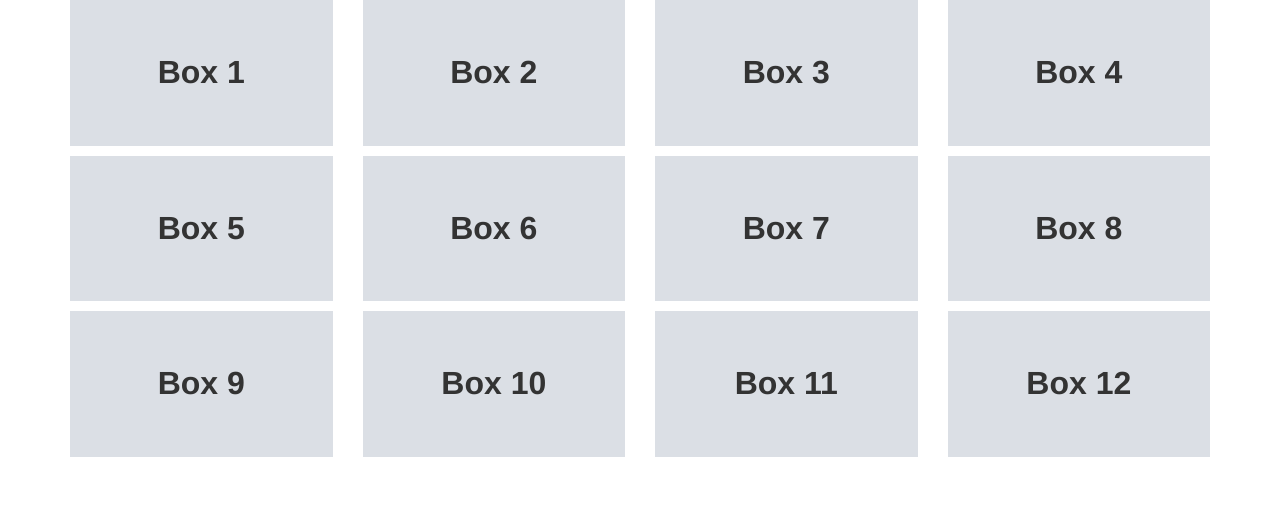
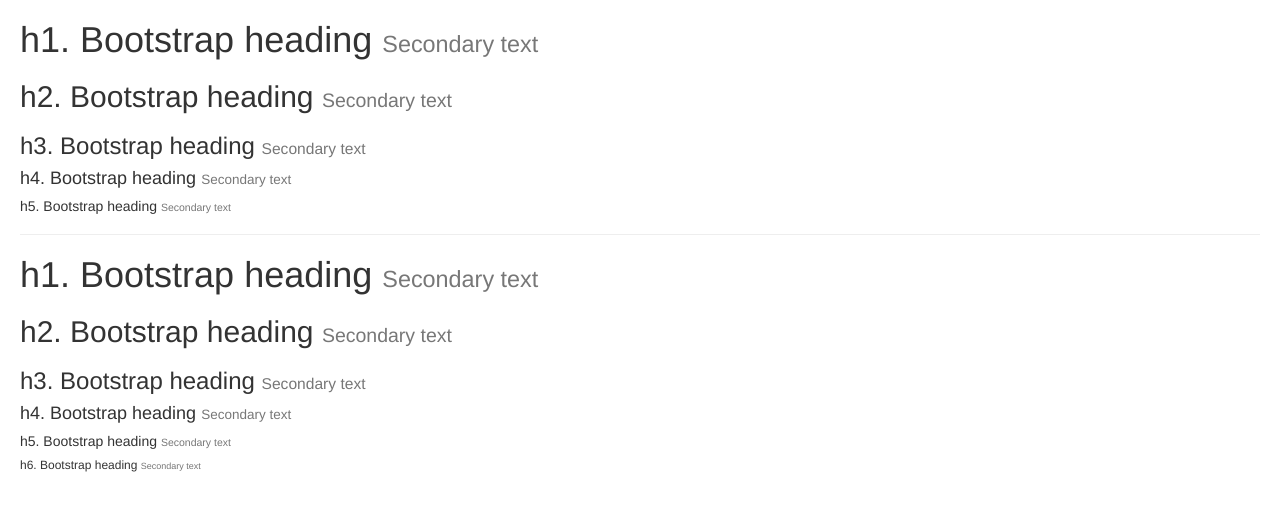
Before and after one commit to AABoachie/Bootstrap-Play, an Angular app in the folder ng-bootstrap-play/: page / in a window 1280 px wide. Shown: the top 510 px of the page. Built offline with nearby package versions, Linux system fonts and the light colour scheme.

Commit message:
working with typography

```diff
--- a/ng-bootstrap-play/angular.json
+++ b/ng-bootstrap-play/angular.json
@@ -27,6 +27,8 @@
               "src/styles.css"
             ],
             "scripts": [
+              "./node_modules/jquery/dist/jquery.min.js",
+              "./node_modules/bootstrap/dist/js/bootstrap.min.js"
             ]
           },
           "configurations": {
--- a/ng-bootstrap-play/package.json
+++ b/ng-bootstrap-play/package.json
@@ -22,6 +22,7 @@
     "@angular/router": "^6.0.3",
     "bootstrap": "^3.3.7",
     "core-js": "^2.5.4",
+    "jquery": "^3.3.1",
     "rxjs": "^6.0.0",
     "zone.js": "^0.8.26"
   },
--- a/ng-bootstrap-play/src/app/app.component.html
+++ b/ng-bootstrap-play/src/app/app.component.html
@@ -5,20 +5,30 @@
     <title>Bootstrap Play</title>
   </head>
   <body>
-    <div class="container">
-      <div class="row">
-        <div class="col-lg-3 col-md-4 col-sm-6"> <p>Box 1</p> </div>
-        <div class="col-lg-3 col-md-4 col-sm-6"> <p>Box 2</p> </div>
-        <div class="col-lg-3 col-md-4 col-sm-6"> <p>Box 3</p> </div>
-        <div class="col-lg-3 col-md-4 col-sm-6"> <p>Box 4</p> </div>
-        <div class="col-lg-3 col-md-4 col-sm-6"> <p>Box 5</p> </div>
-        <div class="col-lg-3 col-md-4 col-sm-6"> <p>Box 6</p> </div>
-        <div class="col-lg-3 col-md-4 col-sm-6"> <p>Box 7</p> </div>
-        <div class="col-lg-3 col-md-4 col-sm-6"> <p>Box 8</p> </div>
-        <div class="col-lg-3 col-md-4 col-sm-6"> <p>Box 9</p> </div>
-        <div class="col-lg-3 col-md-4 col-sm-6"> <p>Box 10</p> </div>
-        <div class="col-lg-3 col-md-4 col-sm-6"> <p>Box 11</p> </div>
-        <div class="col-lg-3 col-md-4 col-sm-6"> <p>Box 12</p> </div>
+    <div class="bs-example">
+      <h1>h1. Bootstrap heading <small>Secondary text</small> </h1>
+      <h2>h2. Bootstrap heading <small>Secondary text</small> </h2>
+      <h3>h3. Bootstrap heading <small>Secondary text</small> </h3>
+      <h4>h4. Bootstrap heading <small>Secondary text</small> </h4>
+      <h5>h5. Bootstrap heading <small>Secondary text</small> </h5>
+      <hr>
+      <div class="h1">
+        h1. Bootstrap heading <span class="small">Secondary text</span>
+      </div>
+      <div class="h2">
+        h2. Bootstrap heading <span class="small">Secondary text</span>
+      </div>
+      <div class="h3">
+        h3. Bootstrap heading <span class="small">Secondary text</span>
+      </div>
+      <div class="h4">
+        h4. Bootstrap heading <span class="small">Secondary text</span>
+      </div>
+      <div class="h5">
+        h5. Bootstrap heading <span class="small">Secondary text</span>
+      </div>
+      <div class="h6">
+        h6. Bootstrap heading <span class="small">Secondary text</span>
       </div>
     </div>
   </body>
--- a/ng-bootstrap-play/src/styles.css
+++ b/ng-bootstrap-play/src/styles.css
@@ -1,7 +1,3 @@
-p{
-    padding: 50px;
-    font-size: 32px;
-    font-weight: bold;
-    text-align: center;
-    background: #dbdfe5;
-}
+.bs-example{
+    	margin: 20px;
+    }
```
Also changed, not shown: 1 other file (tests, documents, lock files or other folders).
